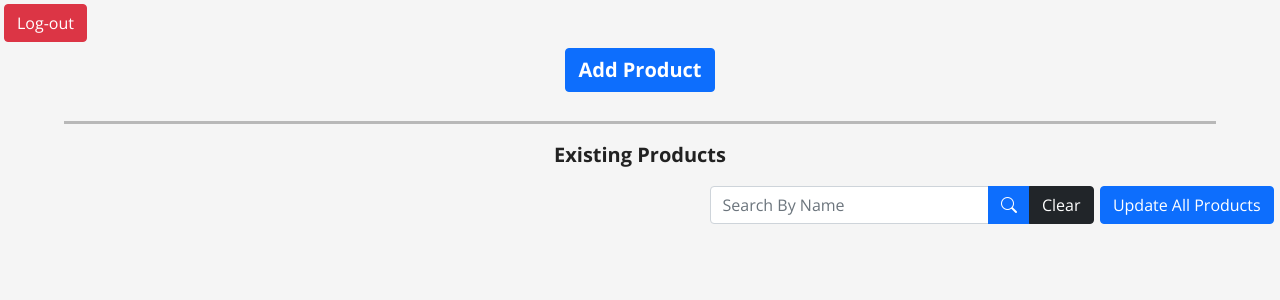
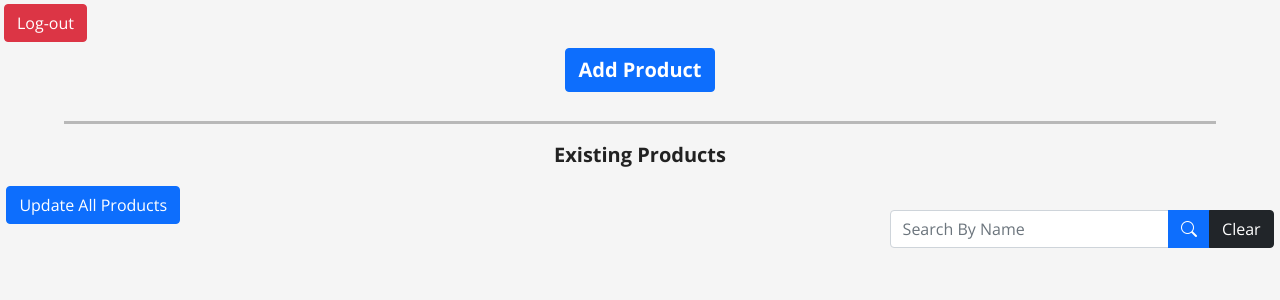
Before and after one commit to sushaanpatel/amazon-finds, a Flask app: template templates/products.html in a window 1280 px wide. Shown: the top 300 px of the page. Run offline with Flask 2, Linux system fonts and the light colour scheme; the template is opened without the code that fills it, so the values that code supplies are empty.

Commit message:
fix for key error

```diff
--- a/finds.py
+++ b/finds.py
@@ -20,6 +20,7 @@ def unauth():
 
 @app.before_first_request
 def before():
+    session.clear()
     session['paserr'] = ""
     session['proderr'] = ""
     session['uperr'] = ""
--- a/templates/index.html
+++ b/templates/index.html
@@ -69,12 +69,12 @@
                     <a class="nav-link active" style="font-size: 18px;" data-bs-toggle="modal" data-bs-target="#lang"><i class="bi bi-translate"></i> Language</a>
                   </li>
                 </ul>
-                <div class="d-flex">
+                <!-- <div class="d-flex">
                     <div class="form-check form-switch" style="margin-left:4px;margin-right:8px;">
                         <label for="switch" style="color:white;font-size:18px;">Dark Mode</label>
                         <input type="checkbox" id="switch" onclick="theme()" style="font-size: 18px;" class="form-check-input">
                     </div>
-                </div>
+                </div> -->
               </div>
             </div>
         </nav>
--- a/templates/products.html
+++ b/templates/products.html
@@ -112,7 +112,7 @@
         </div>
         <hr class="white">
         <p style="font-size:20px;"><b>Existing Products</b></p>
-        <a href="/updatedb" class="btn btn-primary" style="float: right;margin-right:0.5%;">Update All Products</a>
+        <a href="/updatedb" class="btn btn-primary" style="float: left;margin-left:0.5%;">Update All Products</a><br>
         <div style="width:30%;min-width:350px;float:right;margin-right:0.5%;">
                 <form action="/adminsearch" method="POST">
                     <div class="input-group mb-3">
```
Also changed, not shown: requirements.txt (+1 -10 lines).
